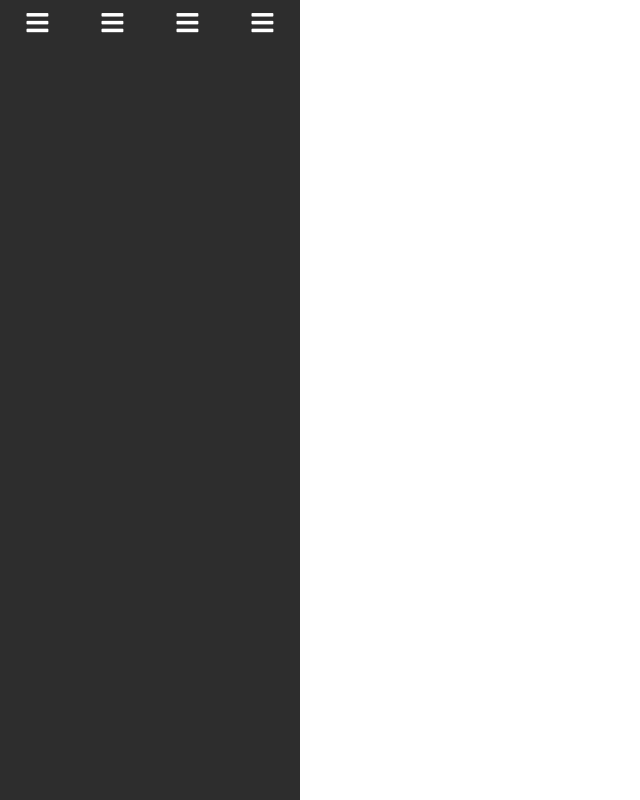
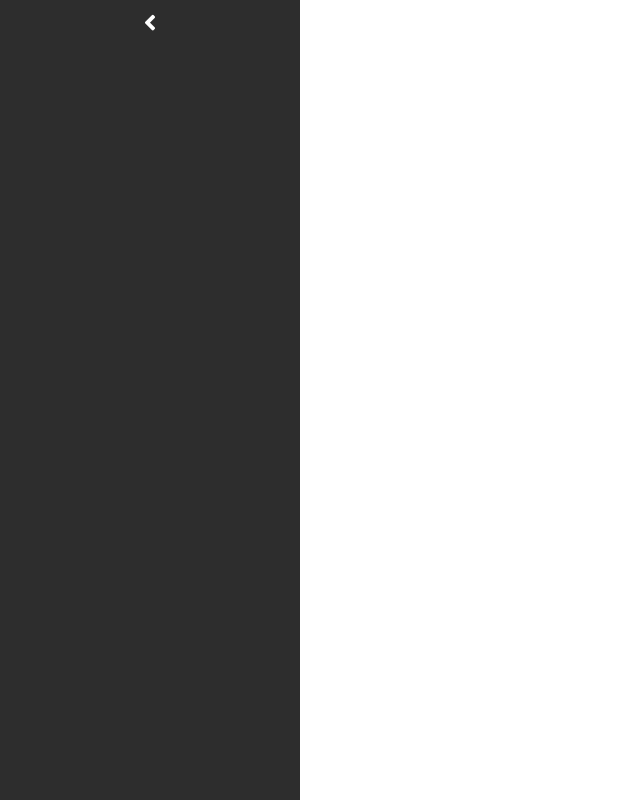
Before and after one commit to jsbennett/InternshipSideMenu, a plain HTML site: page index.html in a window 1280 px wide. Shown: the whole page, without its empty margins (0-640 px from the left). Drawn offline with nearby package versions, Linux system fonts and the light colour scheme.

Commit message:
Changes tab item to HTML template and add permenant arrow to tab container

```diff
--- a/css/styles.css
+++ b/css/styles.css
@@ -17,7 +17,7 @@ body {
     justify-content: space-between;
 }
 
-#tab-item{
+.tab-item{
     color:white;
     height:50px;
     display:inline-block;
--- a/index.html
+++ b/index.html
@@ -10,18 +10,15 @@
     <body>
         <div id="sliding-menu">
             <div id="tabs-container">
-                <div id="tab-item">
-                    <i class="fas fa-bars tab-icon"></i>
+                <template>
+                    <div class="tab-item">
+                        <i class="fas tab-icon"></i>
+                    </div>
+
+                </template>
+                <div class="tab-item">
+                        <i class="fas fa-angle-left tab-icon"></i>
                 </div>
-                <div id="tab-item">
-                        <i class="fas fa-bars tab-icon"></i>
-                    </div>
-                    <div id="tab-item">
-                            <i class="fas fa-bars tab-icon"></i>
-                        </div>
-                        <div id="tab-item">
-                                <i class="fas fa-bars tab-icon"></i>
-                            </div>
             </div>
         </div>
     </body>
```
